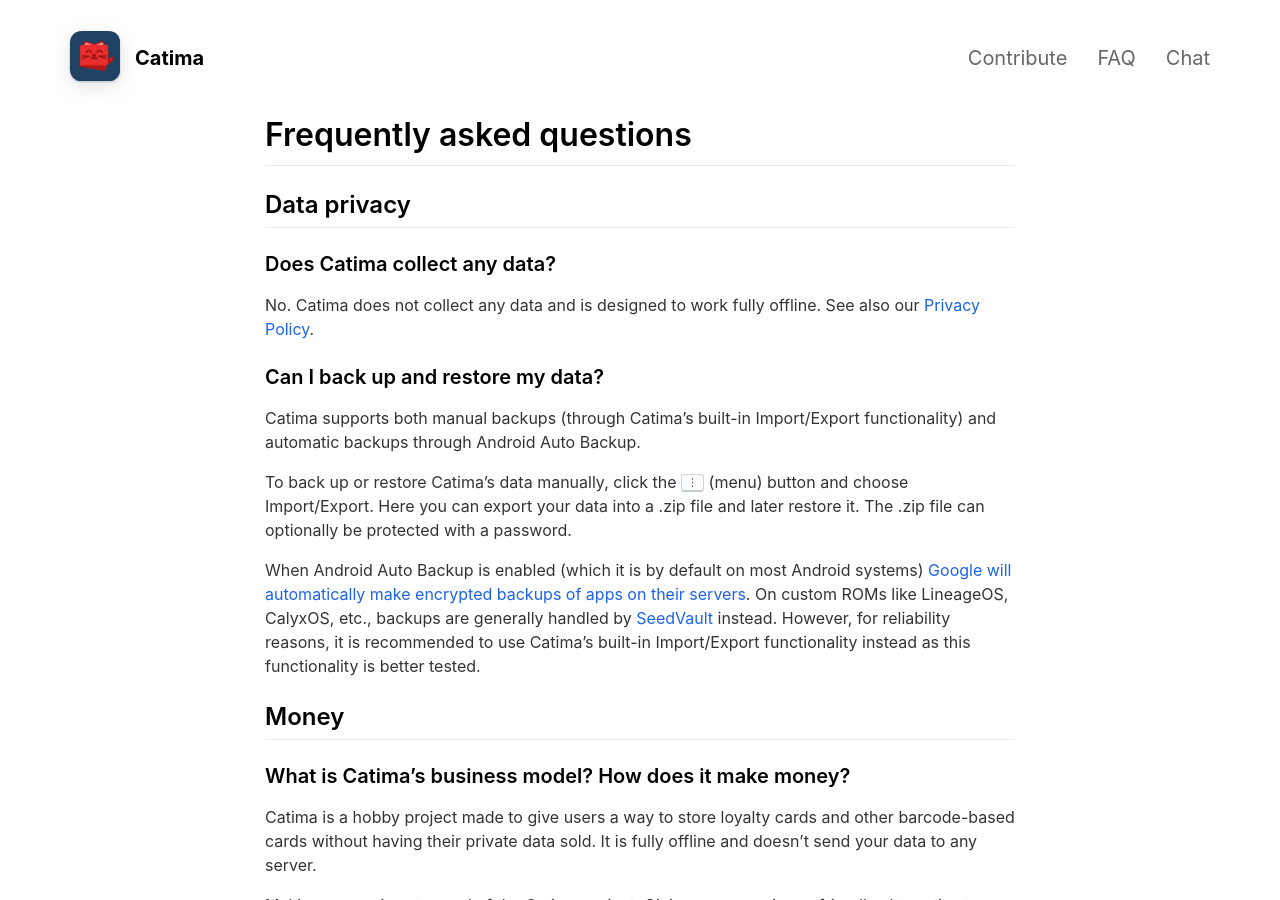
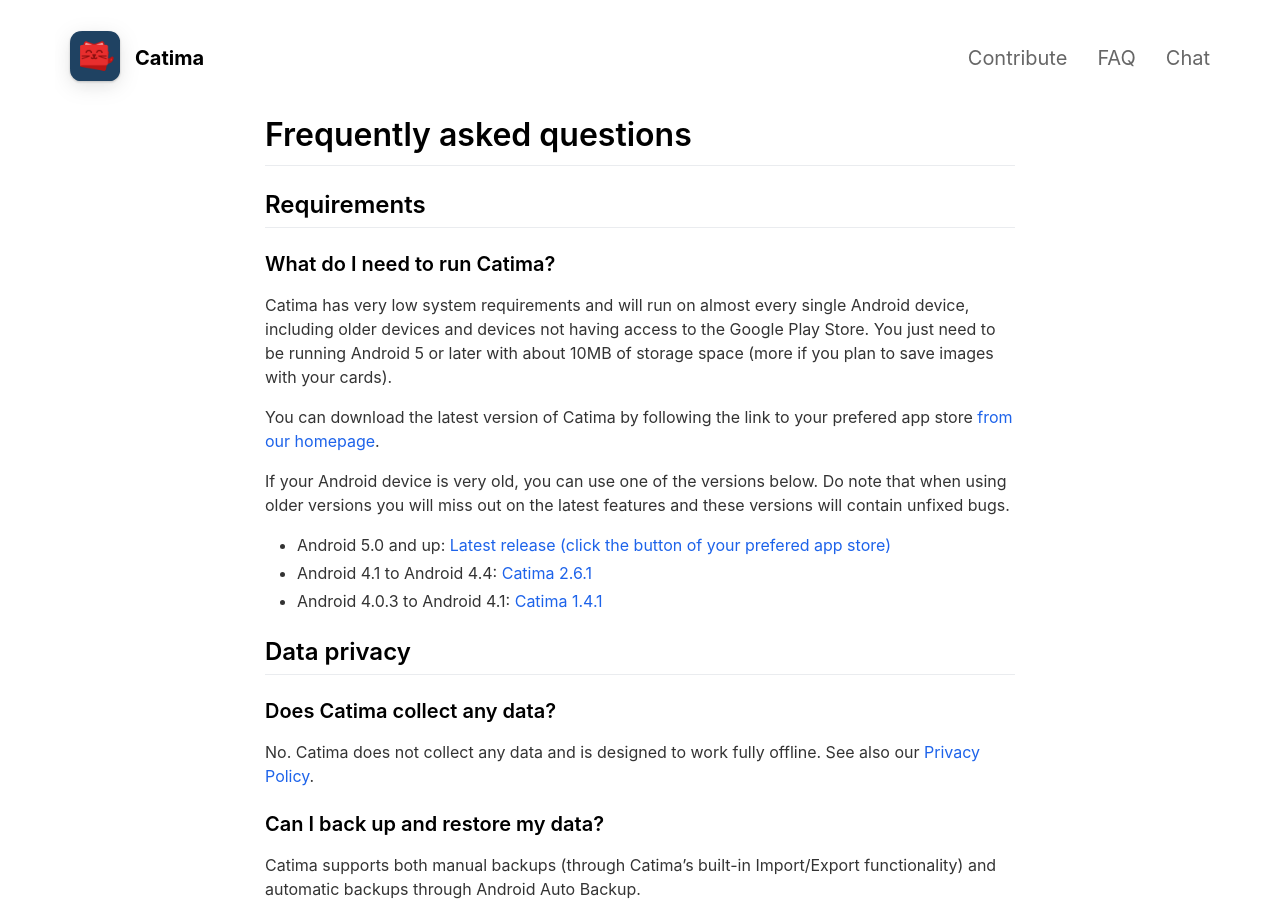
Before and after one commit to CatimaLoyalty/Website, a Jekyll site: the page built from _pages/faq.md, in a window 1280 px wide and 900 px high. Built offline with Jekyll 4.4.1, drawn with Linux system fonts in a browser that asks for light colours.

Commit message:
Add links to old Catima versions (#55)
In general requirements section, to make clear that Catima targets low-powered devices

```diff
--- a/_pages/faq.md
+++ b/_pages/faq.md
@@ -6,6 +6,20 @@
 ---
 
 # Frequently asked questions
+
+## Requirements
+
+### What do I need to run Catima?
+
+Catima has very low system requirements and will run on almost every single Android device, including older devices and devices not having access to the Google Play Store. You just need to be running Android 5 or later with about 10MB of storage space (more if you plan to save images with your cards).
+
+You can download the latest version of Catima by following the link to your prefered app store [from our homepage](/).
+
+If your Android device is very old, you can use one of the versions below. Do note that when using older versions you will miss out on the latest features and these versions will contain unfixed bugs.
+
+- Android 5.0 and up: [Latest release (click the button of your prefered app store)](/)
+- Android 4.1 to Android 4.4: [Catima 2.6.1](https://github.com/CatimaLoyalty/Android/releases/tag/v2.6.1)
+- Android 4.0.3 to Android 4.1: [Catima 1.4.1](https://github.com/CatimaLoyalty/Android/releases/tag/v1.4.1)
 
 ## Data privacy
 
```
